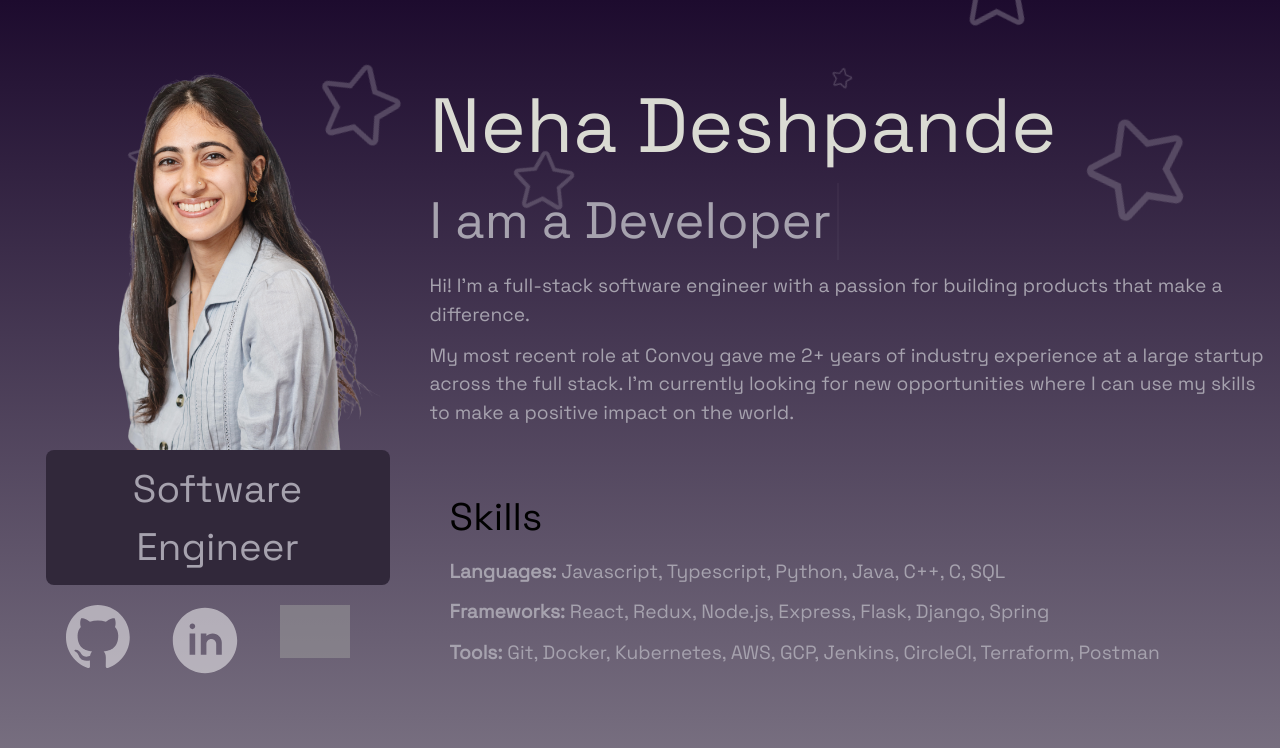
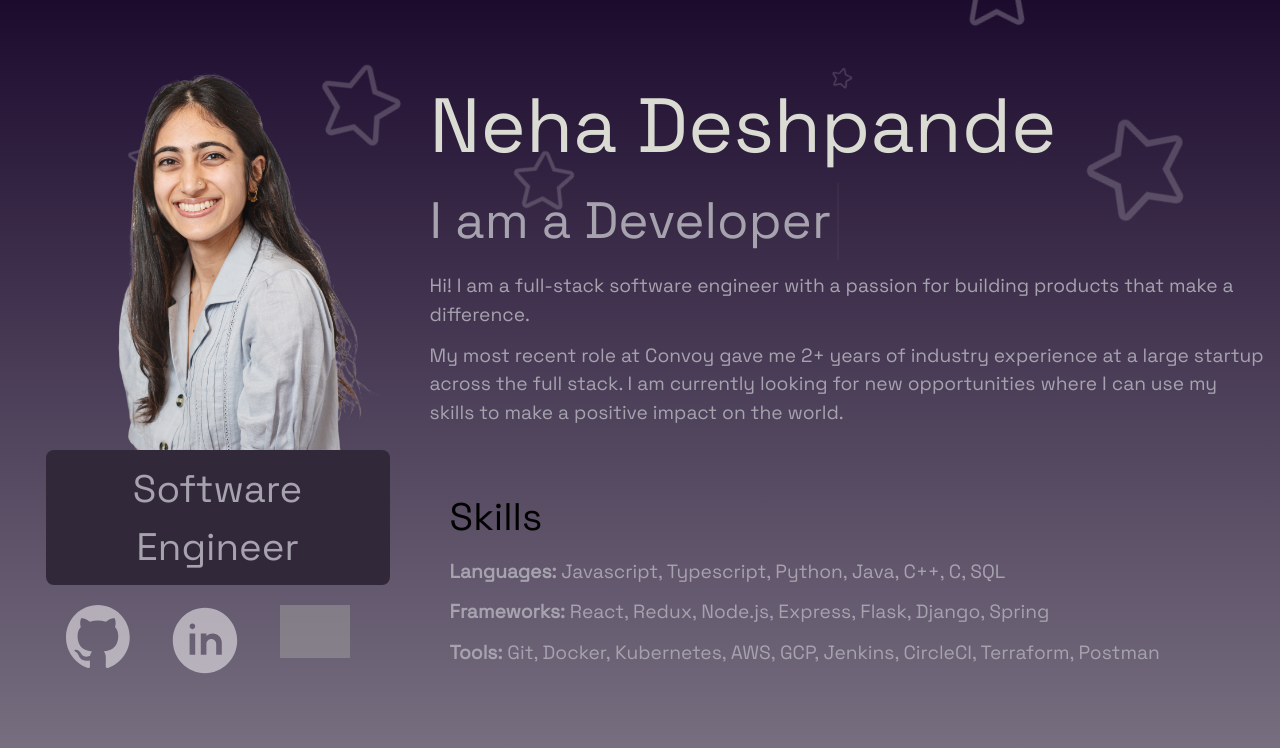
Before and after one commit to nehadesh/personal-website, a Next.js app: page / in a window 1280 px wide. Shown: the top 748 px of the page. Built offline with nearby package versions, Linux system fonts and the light colour scheme; grey boxes are pictures that could not be loaded.

Commit message:
fix apostrophes

```diff
--- a/app/portfolio.tsx
+++ b/app/portfolio.tsx
@@ -151,13 +151,13 @@ export default class Portfolio extends Component {
                             I am a Developer
                         </h2>
                         <p style={workSummarySubtext}>
-                            Hi! I'm a full-stack software engineer with a passion
+                            Hi! I am a full-stack software engineer with a passion
                             for building products that make a difference.
                         </p>
                         <p style={workSummarySubtext}>
                             My most recent role at Convoy gave me 2+ years of
                             industry experience at a large startup across the
-                            full stack. I'm currently looking for new opportunities
+                            full stack. I am currently looking for new opportunities
                             where I can use my skills to make a positive impact on the world.
                         </p>
                         <div style={rowStyle}>
```
